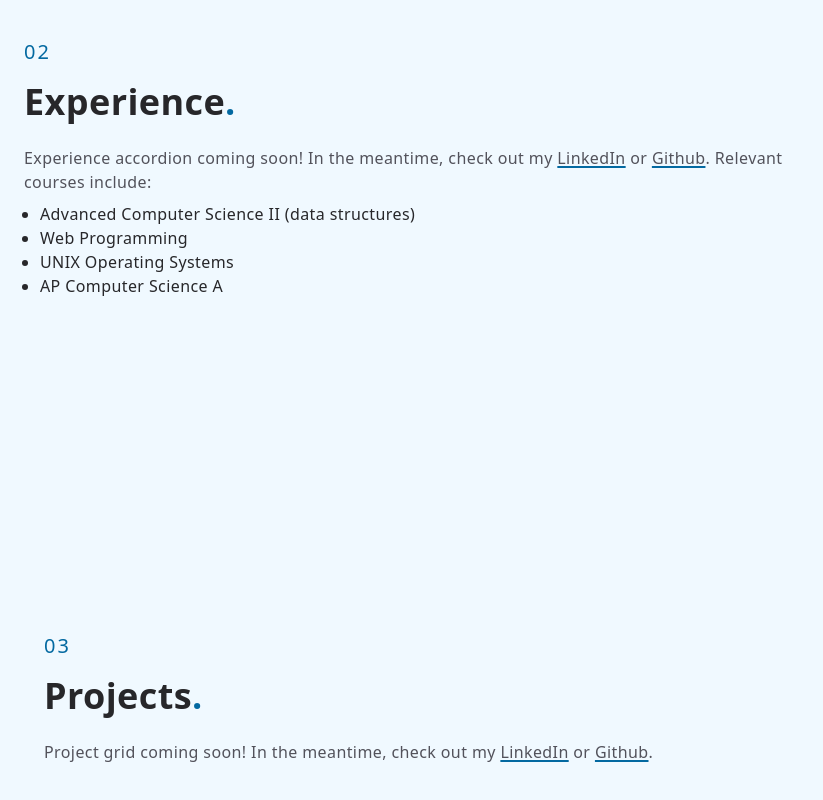
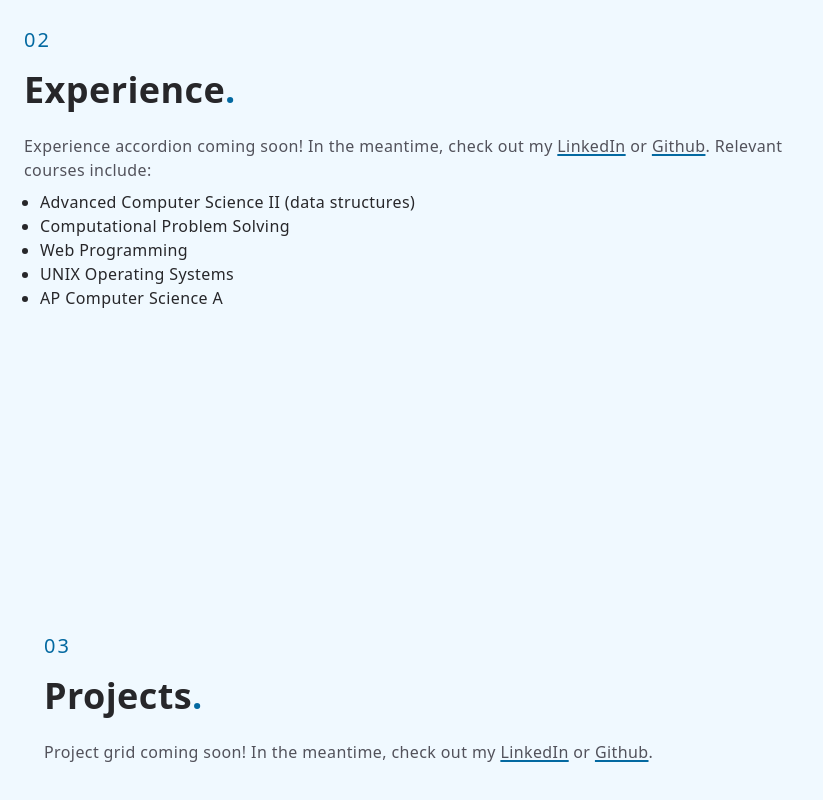
Before and after one commit to julialding/personal-website, a Next.js app: page / in a window 1280 px wide. Shown: the part 1832-2632 px from the top of the page, without its empty margins (0-823 px from the left). Built offline with nearby package versions, Linux system fonts and the light colour scheme.

Commit message:
fix: span & update exp

```diff
--- a/components/About.tsx
+++ b/components/About.tsx
@@ -24,7 +24,7 @@ const About = () => {
               Hack Clubber
             </a>
             <sup>1 </sup>
-            and puzzle enthusiast, I love
+            and puzzle enthusiast, I love{" "}
             <a
               className="underline underline-offset-2 decoration-2 decoration-sky-700 hover:decoration-[3px] hover:decoration-sky-800"
               href="https://arxiv.org/abs/2302.04389"
--- a/components/Experience.tsx
+++ b/components/Experience.tsx
@@ -18,6 +18,7 @@ const Experience = () => {
           </p>
           <ul className='pl-4'>
             <li>Advanced Computer Science II (data structures)</li>
+            <li>Computational Problem Solving</li>
             <li>Web Programming</li>
             <li>UNIX Operating Systems</li>
             <li>AP Computer Science A</li>
```
